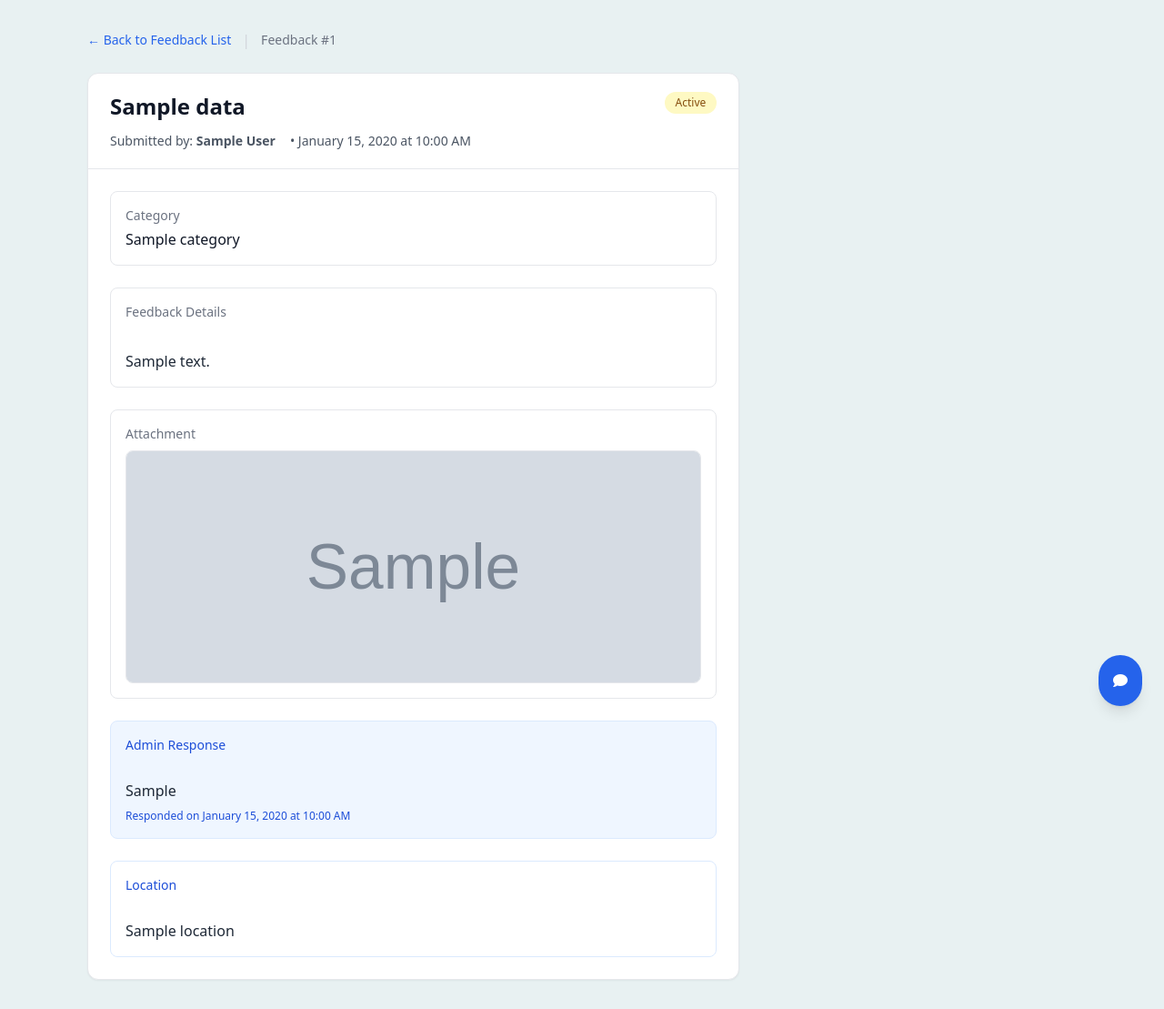
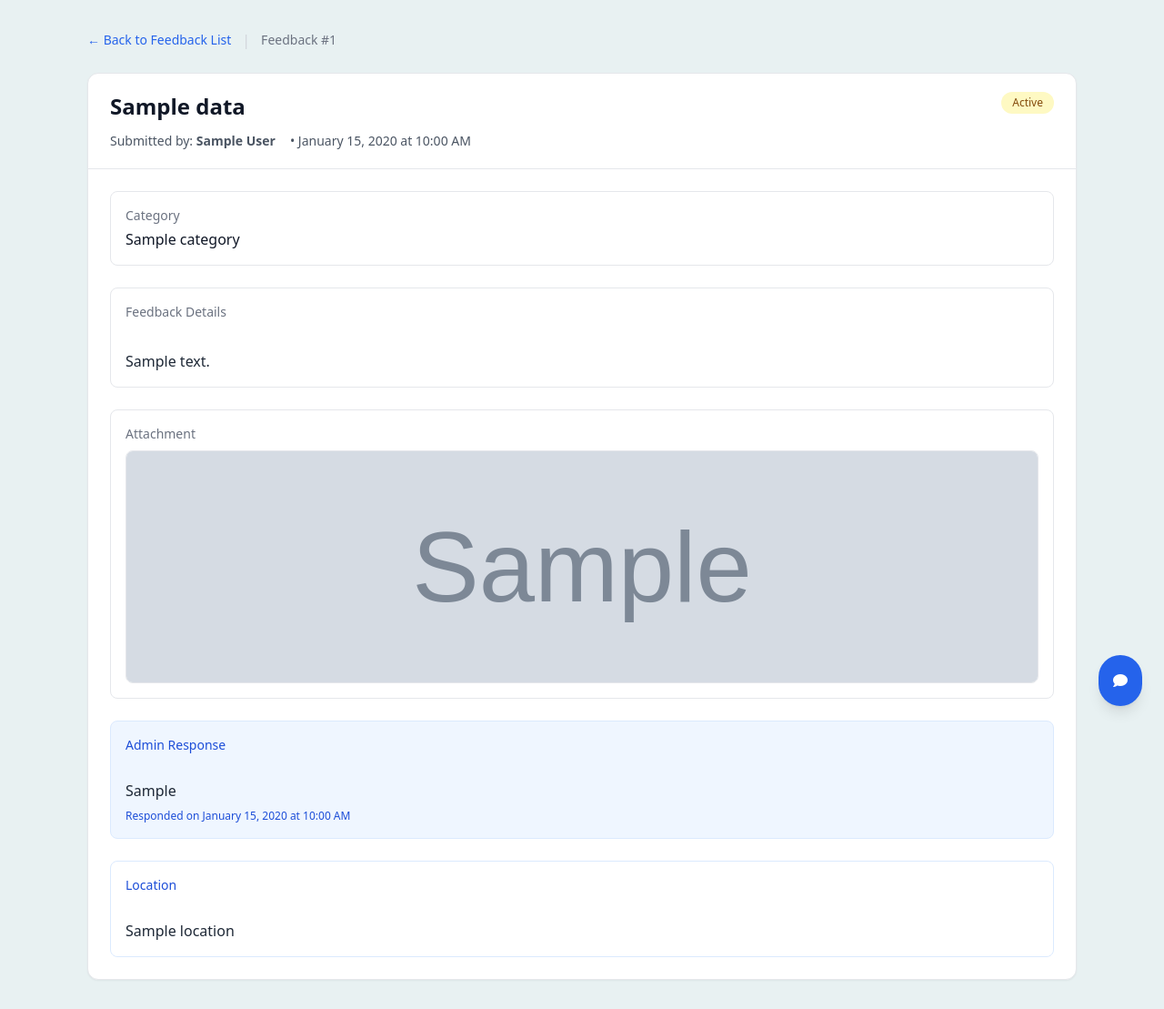
Before and after one commit to FairusKN/Aspirasi-Murid, a Laravel app: template resources/views/web/shared/detailed_feedback.blade.php in a window 1280 px wide. Shown: the whole page at 91% size. Run offline with Laravel 12, Linux system fonts and the light colour scheme; the template is opened without the code that fills it: most values are stand-ins (such as "Sample title", 1, 10 or a date in 2020); grey boxes marked "Sample" are stand-in pictures; some libraries are stand-ins or nearby versions.

Commit message:
Fix, feat, chore, smth

```diff
--- a/resources/views/web/shared/detailed_feedback.blade.php
+++ b/resources/views/web/shared/detailed_feedback.blade.php
@@ -33,10 +33,10 @@
 
 
     <!-- MAIN GRID -->
-    <div class="grid grid-cols-1 lg:grid-cols-3 gap-6">
+    <div class="grid grid-cols-1 {{ $authUser->role === 'admin' ? 'lg:grid-cols-3' : '' }} gap-6">
 
         <!-- LEFT SIDE (CONTENT CARD) -->
-        <div class="lg:col-span-2">
+        <div class="{{ $authUser->role === 'admin' ? 'lg:col-span-2' : '' }}">
 
             <div class="bg-white border border-gray-200 rounded-xl shadow-sm overflow-hidden">
 
```
